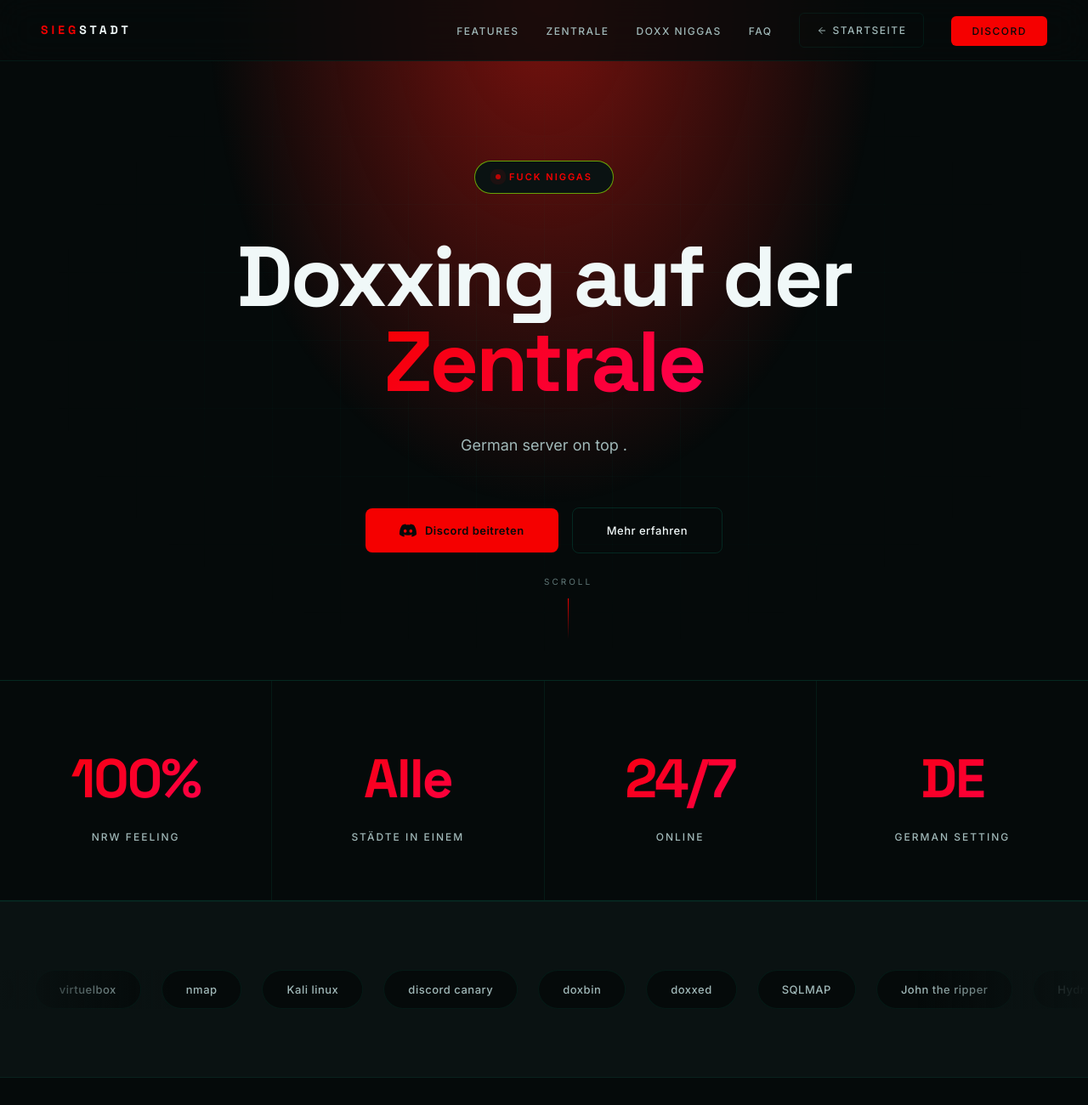
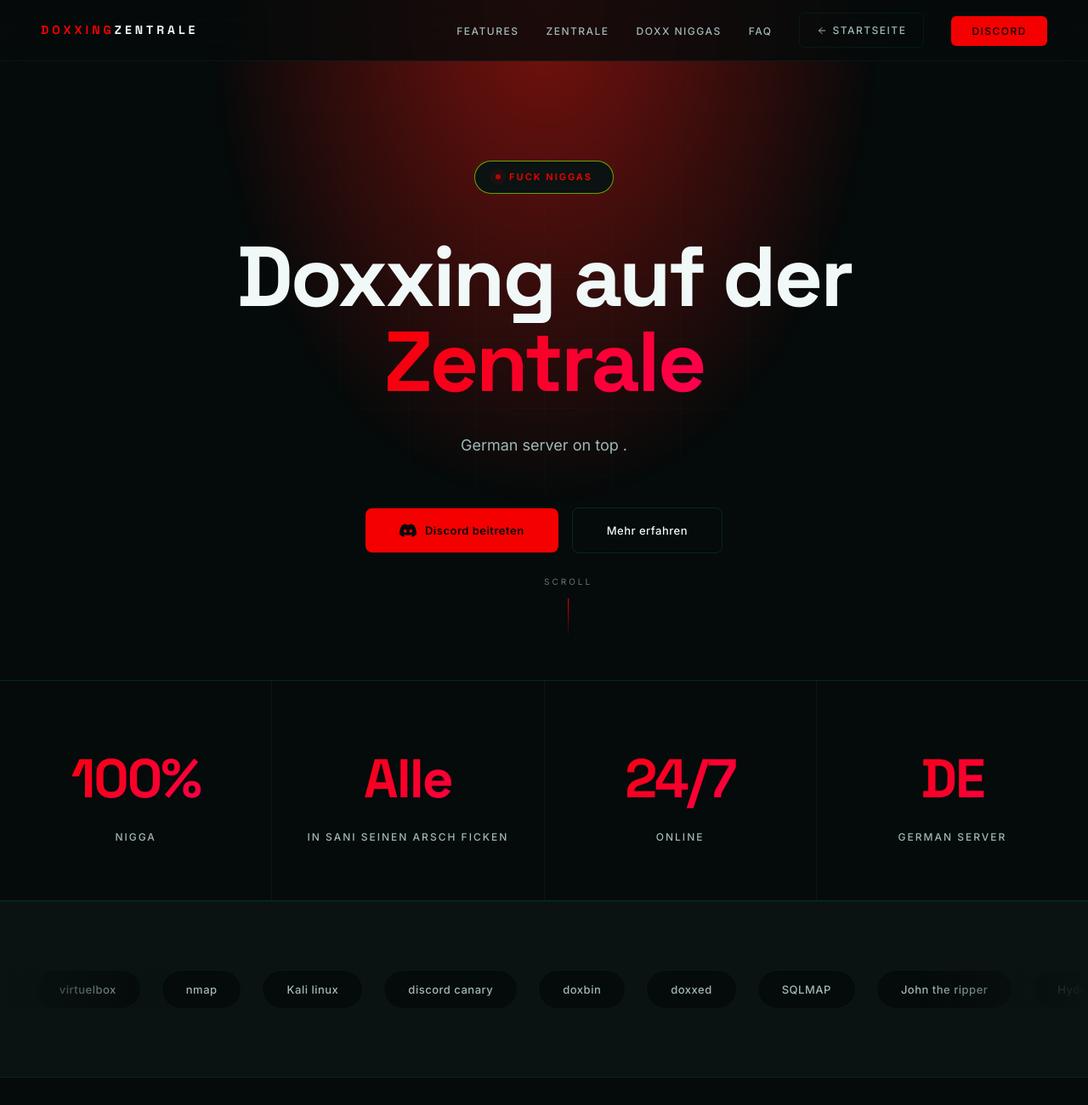
Before and after one commit to ehkilian797-wq/Doxxing-Zentrale, a plain HTML site: page index.html in a window 1280 px wide. Shown: the top 1300 px of the page at 85% size. Drawn offline with Linux system fonts and the light colour scheme.

Commit message:
Add files via upload

```diff
--- a/index.html
+++ b/index.html
@@ -4,7 +4,7 @@
     <meta charset="UTF-8">
     <meta name="viewport" content="width=device-width, initial-scale=1.0">
     <title>Doxxing Zentrale - GERMAN DOXXING Server</title>
-    <meta name="description" content="Siegstadt Roleplay - Der einzige FiveM Server mit echtem NRW Setting. Deutsche Strassen NRW Polizei und authentisches Roleplay.">
+    <meta name="description" content="Doxxing Zentrale - Der server wo doxxing micht cool ist.">
     <link rel="icon" type="image/x-icon" href="/favicon.ico">
     <meta name="theme-color" content="#050a0a">
     <link rel="preconnect" href="https://fonts.googleapis.com">
@@ -322,7 +322,7 @@
 
     <div class="loader" id="loader">
         <div class="loader-content">
-            <div class="loader-logo"><span>Sieg</span>stadt</div>
+            <div class="loader-logo"><span>Doxxing</span>Zentrale</div>
             <div class="loader-bar"></div>
         </div>
     </div>
@@ -330,7 +330,7 @@
     <div class="cursor-glow" id="cursorGlow"></div>
 
     <nav id="navbar">
-        <a href="/" class="nav-logo"><span>Sieg</span>stadt</a>
+        <a href="/" class="nav-logo"><span>Doxxing</span>Zentrale</a>
         <ul class="nav-links" id="navLinks">
             <li><a href="#features" onclick="closeMenu()">Features</a></li>
             <li><a href="#NRW" onclick="closeMenu()">ZENTRALE</a></li>
@@ -373,11 +373,11 @@
     <div class="stats">
         <div class="stat reveal">
             <div class="stat-value">100%</div>
-            <div class="stat-label">NRW Feeling</div>
+            <div class="stat-label">nigga</div>
         </div>
         <div class="stat reveal reveal-delay-1">
             <div class="stat-value">Alle</div>
-            <div class="stat-label">Städte in einem</div>
+            <div class="stat-label">in sani seinen arsch ficken</div>
         </div>
         <div class="stat reveal reveal-delay-2">
             <div class="stat-value">24/7</div>
@@ -385,7 +385,7 @@
         </div>
         <div class="stat reveal reveal-delay-3">
             <div class="stat-value">DE</div>
-            <div class="stat-label">German Setting</div>
+            <div class="stat-label">german server </div>
         </div>
     </div>
 
```
